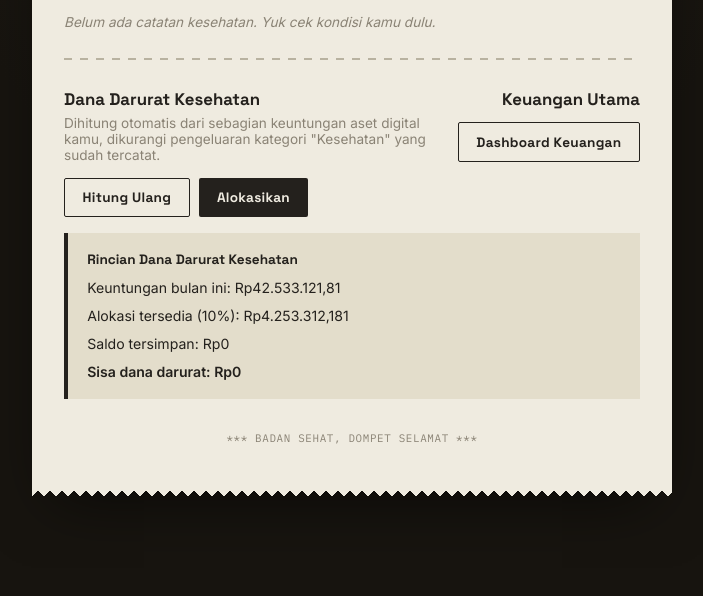
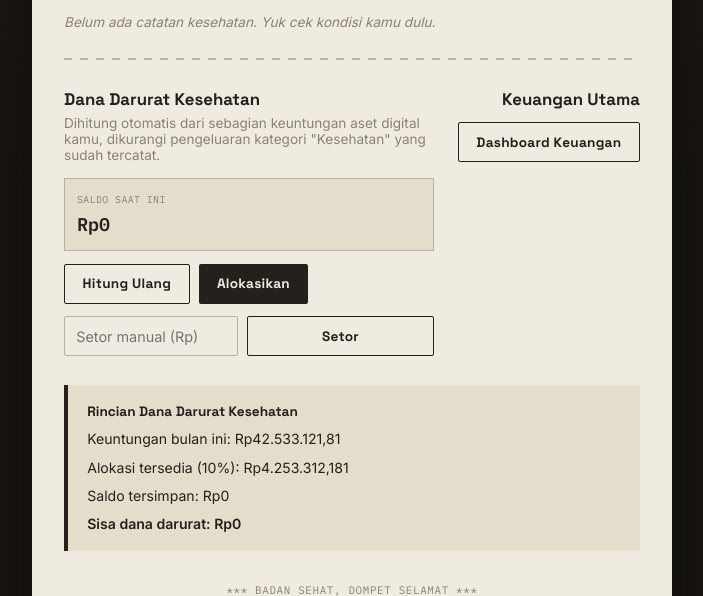
Before and after one commit to rafhmdbhny/sakupintar-care, a Flask app: page /kesehatan in a window 1280 px wide. Shown: the part 718-1314 px from the top of the page, without its empty margins (288-991 px from the left). Before the commit the page ends 1214 px from the top, so only its background shows below. Run offline with Flask 3, Linux system fonts and the light colour scheme; the visitor is signed in with stand-in values (Sample User, id 1).

Commit message:
Penambahan Fitur

```diff
--- a/Services/Main_system.py
+++ b/Services/Main_system.py
@@ -237,6 +237,13 @@ def Alokasikan_dana_darurat(username):
     }
 
 
+def Setor_manual_dana_darurat(username, jumlah):
+    data = Read_dana_darurat(username)
+    saldo_baru = data.get("saldo", 0) + float(jumlah)
+    Save_dana_darurat(username, saldo_baru)
+    return {"saldo": saldo_baru}
+
+
 #total pengeluaran dan rata-rata pengeluaran letak=di atas dashboard dipisah menjadi 3 box
 def Analisis_riwayat_transaksi(username, budget):
     df = Read_riwayat_transaksi(username)
--- a/app.py
+++ b/app.py
@@ -17,6 +17,7 @@ from Services.Main_system import (
     Analisa_kesehatan,
     Ambil_saldo_dana_darurat,
     Alokasikan_dana_darurat,
+    Setor_manual_dana_darurat,
 )
 
 app = Flask(__name__)
@@ -82,6 +83,18 @@ def api_alokasikan_dana():
         return jsonify({"error": "Login diperlukan."}), 401
     try:
         return jsonify(Alokasikan_dana_darurat(username))
+    except Exception as e:
+        return jsonify({"error": str(e)}), 500
+
+@app.route('/api/dana-darurat/setor', methods=['POST'])
+def api_setor_dana():
+    username = session.get("username")
+    if not username:
+        return jsonify({"error": "Login diperlukan."}), 401
+    try:
+        jumlah = float(request.form.get("jumlah", 0))
+        hasil = Setor_manual_dana_darurat(username, jumlah)
+        return jsonify(hasil)
     except Exception as e:
         return jsonify({"error": str(e)}), 500
 
--- a/templates/kesehatan.html
+++ b/templates/kesehatan.html
@@ -342,9 +342,19 @@
         <div>
           <h2>Dana Darurat Kesehatan</h2>
           <p class="deskripsi">Dihitung otomatis dari sebagian keuntungan aset digital kamu, dikurangi pengeluaran kategori "Kesehatan" yang sudah tercatat.</p>
+
+          <div class="box-stat" style="margin-bottom: 0.8rem;">
+            <span class="label-mono">Saldo Saat Ini</span>
+            <span class="angka" id="saldo-saat-ini">Rp0</span>
+          </div>
+
           <div class="analisa-actions">
             <button id="btn-hitung-dana" class="btn btn-sekunder">Hitung Ulang</button>
             <button id="btn-alokasikan-dana" class="btn btn-utama">Alokasikan</button>
+          </div>
+          <div class="baris-input" style="margin-top: 0.8rem;">
+            <input type="number" id="input-setor-manual" placeholder="Setor manual (Rp)" min="0">
+            <button id="btn-setor-manual" class="btn btn-sekunder">Setor</button>
           </div>
         </div>
         <div class="analisa-pasar">
@@ -520,12 +530,14 @@
       if (!res.ok) {
         hasilDana.innerHTML = `<p>${data.error || "Terjadi kesalahan."}</p>`;
       } else {
-        document.getElementById("stat-dana").textContent = formatRupiah(data.sisa);
+        const saldoSekarang = data.saldo ?? data.sisa;
+        document.getElementById("stat-dana").textContent = formatRupiah(saldoSekarang);
+        document.getElementById("saldo-saat-ini").textContent = formatRupiah(saldoSekarang);
         hasilDana.innerHTML = `
           <h3>Rincian Dana Darurat Kesehatan</h3>
           <p>Keuntungan bulan ini: ${formatRupiah(data.keuntungan)}</p>
           <p>Alokasi tersedia (10%): ${formatRupiah(data.alokasi)}</p>
-          <p>Saldo tersimpan: ${formatRupiah(data.saldo ?? data.sisa)}</p>
+          <p>Saldo tersimpan: ${formatRupiah(saldoSekarang)}</p>
           <p><strong>Sisa dana darurat: ${formatRupiah(data.sisa)}</strong></p>
         `;
       }
@@ -560,6 +572,29 @@
     }
   });
 
+  document.getElementById("btn-setor-manual").addEventListener("click", async () => {
+    const jumlah = document.getElementById("input-setor-manual").value;
+    if (!jumlah || jumlah <= 0) return;
+
+    const formData = new FormData();
+    formData.append("jumlah", jumlah);
+
+    try {
+      const res = await fetch("/api/dana-darurat/setor", { method: "POST", body: formData });
+      const data = await res.json();
+      if (res.ok) {
+        document.getElementById("stat-dana").textContent = formatRupiah(data.saldo);
+        document.getElementById("saldo-saat-ini").textContent = formatRupiah(data.saldo);
+        document.getElementById("input-setor-manual").value = "";
+        await muatDanaDarurat();
+      } else {
+        throw new Error(data.error || "Gagal setor dana.");
+      }
+    } catch (err) {
+      alert("Gagal terhubung ke server.");
+    }
+  });
+
   renderRiwayatKesehatan();
   muatDanaDarurat();
 </script>
```
